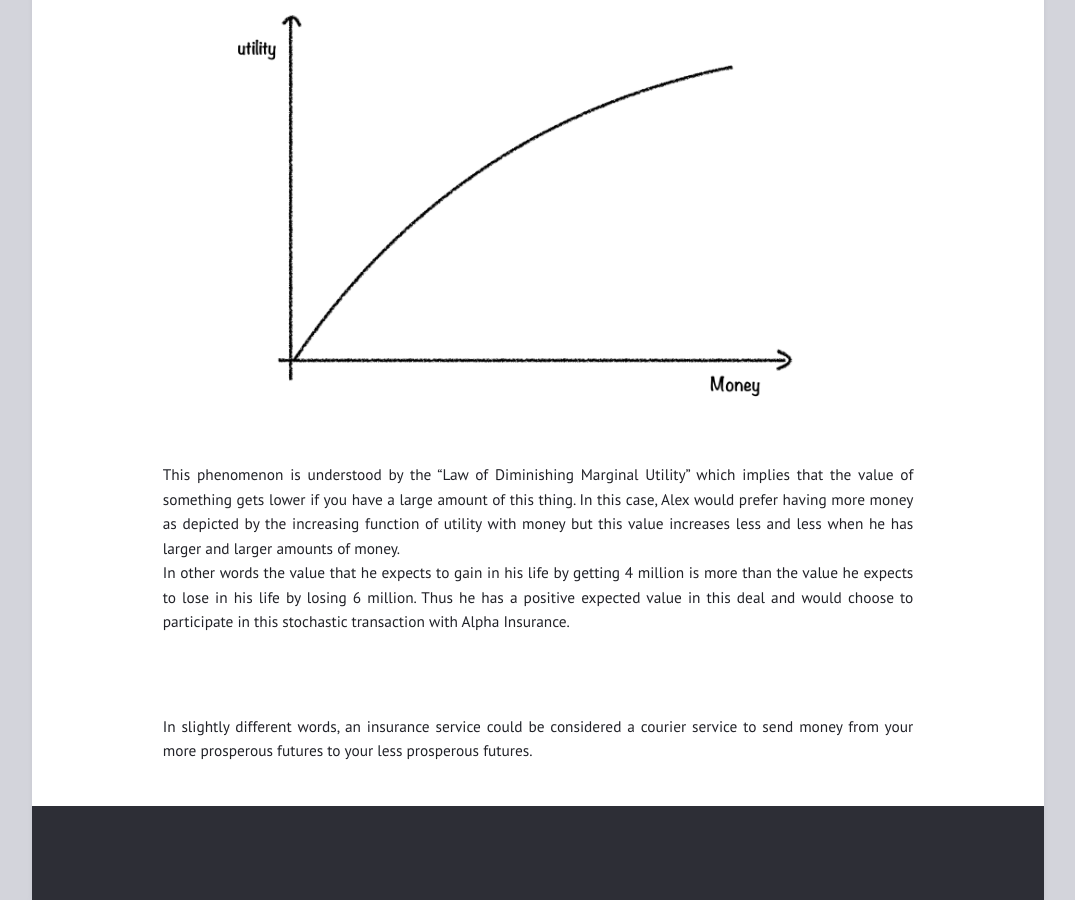
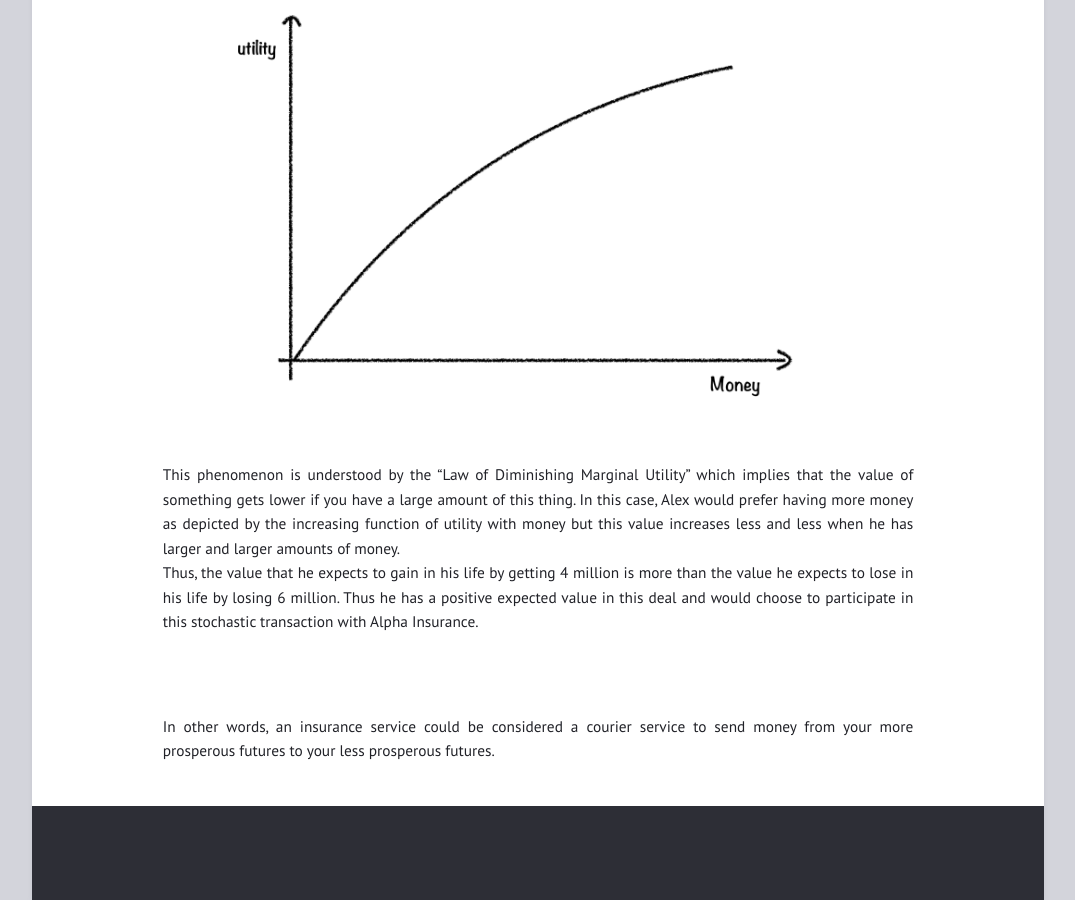
Before and after one commit to ayushbatra/ayushbatra.github.io, a Jekyll site: the page built from _posts/2023-01-01-insurance.md, in a window 1280 px wide and 900 px high, scrolled down 1826 px. Shown: the whole window, without its empty margins (102-1177 px from the left). Built offline with Jekyll 4.4.1, drawn with Linux system fonts in a browser that asks for light colours.

Commit message:
Update 2023-01-01-insurance.md

```diff
--- a/_posts/2023-01-01-insurance.md
+++ b/_posts/2023-01-01-insurance.md
@@ -58,11 +58,11 @@ Why would Alex participate in this deal if he knows that he is losing money? It
 
 <img src="/assets/Law_of_Dim_Mar_U.png" alt="Law of Diminishing Marginal Utility" width="700"/>
 
-This phenomenon is understood by the "Law of Diminishing Marginal Utility" which implies that the value of something gets lower if you have a large amount of this thing. In this case, Alex would prefer having more money as depicted by the increasing function of utility with money but this value increases less and less when he has larger and larger amounts of money.<br /> In other words the value that he expects to gain in his life by getting 4 million is more than the value he expects to lose in his life by losing 6 million. Thus he has a positive expected value in this deal and would choose to participate in this stochastic transaction with Alpha Insurance.
+This phenomenon is understood by the "Law of Diminishing Marginal Utility" which implies that the value of something gets lower if you have a large amount of this thing. In this case, Alex would prefer having more money as depicted by the increasing function of utility with money but this value increases less and less when he has larger and larger amounts of money.<br /> Thus, the value that he expects to gain in his life by getting 4 million is more than the value he expects to lose in his life by losing 6 million. Thus he has a positive expected value in this deal and would choose to participate in this stochastic transaction with Alpha Insurance.
 
 
 
 <br />
 <br />
 
-In slightly different words, an insurance service could be considered a courier service to send money from your more prosperous futures to your less prosperous futures.
+In other words, an insurance service could be considered a courier service to send money from your more prosperous futures to your less prosperous futures.
```
